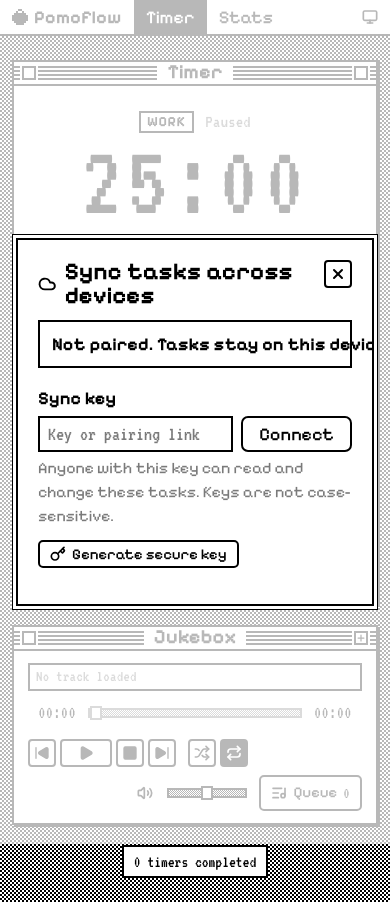
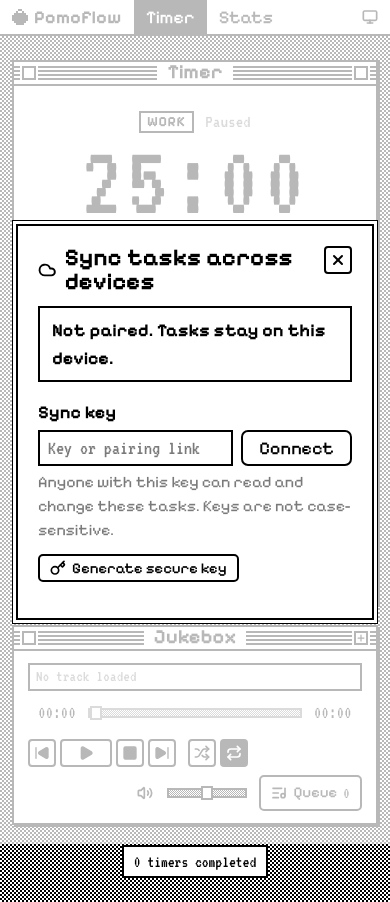
Before and after one commit to amoslives/pomoflow, a React (Vite) app: page / in a window 390 px wide. Both pictures are taken after a click on the button "Set up sync". Built offline with nearby package versions, Linux system fonts and the light colour scheme.

Commit message:
Wrap the unpaired sync status on narrow screens
The status label never shrank, so "Not paired. Tasks stay on this
device." ran past its box on phones. Keep the label rigid only while
a key is shown, where the key truncates instead.

```diff
--- a/src/components/SyncModal.tsx
+++ b/src/components/SyncModal.tsx
@@ -161,7 +161,7 @@ export function SyncModal({
                   }`}
                 />
               )}
-              <span className="font-bold flex-shrink-0">{statusText}</span>
+              <span className={`font-bold ${syncKey ? 'flex-shrink-0' : ''}`}>{statusText}</span>
               {syncKey && <code className="font-data text-lg truncate">{syncKey}</code>}
             </div>
             {syncError && <p className="mt-1 text-base">{syncError}</p>}
```
Also changed, not shown: 1 other file (tests, documents, lock files or other folders).
